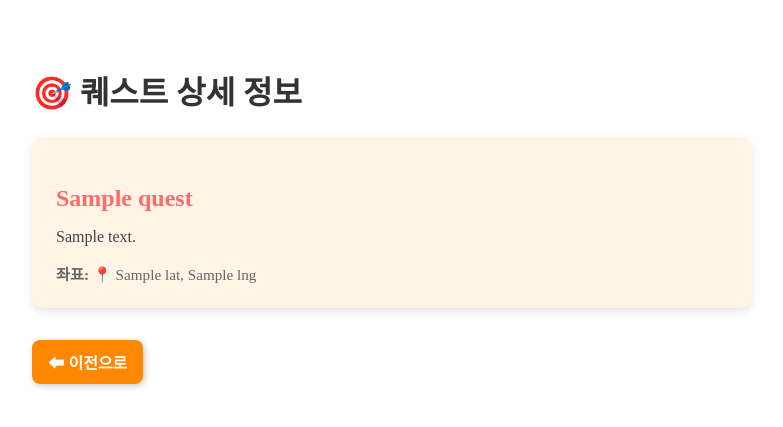
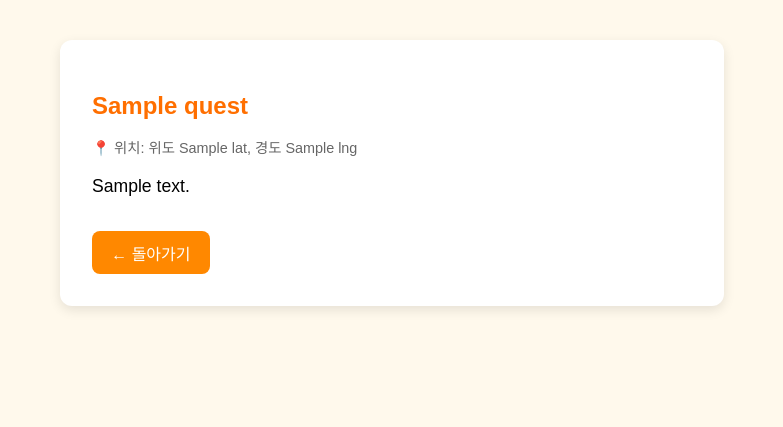
Before and after one commit to albatrips/seoultrips, a FastAPI app: template server/templates/quest_detail.html in a window 1280 px wide. Shown: the top 427 px of the page, without its empty margins (248-1031 px from the left). Run offline with FastAPI, Linux system fonts and the light colour scheme; the template is opened without the code that fills it: most values are stand-ins (such as "Sample title", 1, 10 or a date in 2020); some libraries are stand-ins or nearby versions.

```diff
--- a/server/app.py
+++ b/server/app.py
@@ -6,7 +6,6 @@ from server.api.recommend import router as recommend_router
 
 app = FastAPI()
 
-# CORS 설정
 app.add_middleware(
     CORSMiddleware,
     allow_origins=["http://localhost:8000"],
@@ -15,19 +14,15 @@ app.add_middleware(
     allow_headers=["*"],
 )
 
-# 정적 파일 & 템플릿
 app.mount("/static", StaticFiles(directory="server/static"), name="static")
 templates = Jinja2Templates(directory="server/templates")
 
-# 라우터 등록 (prefix 없이)
-app.include_router(recommend_router)
+app.include_router(recommend_router, prefix="/api")
 
-# 초기 진입 페이지
 @app.get("/")
 async def show_categories(request: Request):
     return templates.TemplateResponse("category.html", {"request": request})
 
-# 기본 퀘스트 코스용 라우트 (임시용)
 @app.get("/quest")
 async def quest_course(request: Request, theme: str = "추천 코스"):
     steps = [
--- a/server/templates/quest_detail.html
+++ b/server/templates/quest_detail.html
@@ -1,43 +1,56 @@
-{% extends "base.html" %}
-{% block content %}
-
-<div style="padding: 2rem; max-width: 720px; margin: 0 auto;">
-  <h2 style="font-size: 2rem; font-weight: bold; margin-bottom: 1.5rem; color: #333;">
-    🎯 퀘스트 상세 정보
-  </h2>
-
-  <div style="
-    background: #fff4e6;
-    padding: 1.5rem;
-    border-radius: 12px;
-    box-shadow: 0 4px 10px rgba(0,0,0,0.1);
-    margin-bottom: 2rem;
-  ">
-    <h3 style="font-size: 1.5rem; color: #ff6b6b; margin-bottom: 0.5rem;">
-      {{ quest.title }}
-    </h3>
-    <p style="font-size: 1rem; color: #444; margin-bottom: 1rem;">
-      {{ quest.description }}
-    </p>
-
-    <div style="font-size: 0.95rem; color: #666;">
-      <strong>좌표:</strong> 📍 {{ quest.lat }}, {{ quest.lng }}
-    </div>
+<!DOCTYPE html>
+<html lang="ko">
+<head>
+  <meta charset="UTF-8">
+  <title>{{ quest.title }}</title>
+  <style>
+    body {
+      font-family: sans-serif;
+      background-color: #fff9ec;
+      padding: 2rem;
+    }
+    .detail-container {
+      background: white;
+      padding: 2rem;
+      border-radius: 12px;
+      box-shadow: 0 4px 12px rgba(0,0,0,0.1);
+      max-width: 600px;
+      margin: auto;
+    }
+    h2 {
+      color: #ff6f00;
+      margin-bottom: 1rem;
+    }
+    .coords {
+      font-size: 0.9rem;
+      color: #666;
+      margin-bottom: 1rem;
+    }
+    .description {
+      font-size: 1.1rem;
+      line-height: 1.5;
+    }
+    .back-button {
+      display: inline-block;
+      margin-top: 2rem;
+      padding: 0.6rem 1.2rem;
+      background-color: #ff8800;
+      color: white;
+      border: none;
+      border-radius: 8px;
+      text-decoration: none;
+    }
+    .back-button:hover {
+      background-color: #e66b00;
+    }
+  </style>
+</head>
+<body>
+  <div class="detail-container">
+    <h2>{{ quest.title }}</h2>
+    <div class="coords">📍 위치: 위도 {{ quest.lat }}, 경도 {{ quest.lng }}</div>
+    <div class="description">{{ quest.description }}</div>
+    <a href="/quest" class="back-button">← 돌아가기</a>
   </div>
-
-  <button onclick="history.back()" style="
-    background-color: #ff8800;
-    color: white;
-    padding: 10px 16px;
-    font-weight: bold;
-    font-size: 1rem;
-    border: none;
-    border-radius: 8px;
-    cursor: pointer;
-    box-shadow: 2px 2px 6px rgba(0,0,0,0.2);
-  ">
-    ⬅ 이전으로
-  </button>
-</div>
-
-{% endblock %}
+</body>
+</html>
```
Also changed, not shown: server/api/recommend.py (+10 -12 lines), server/templates/quest_course.html (+107 -29 lines).
